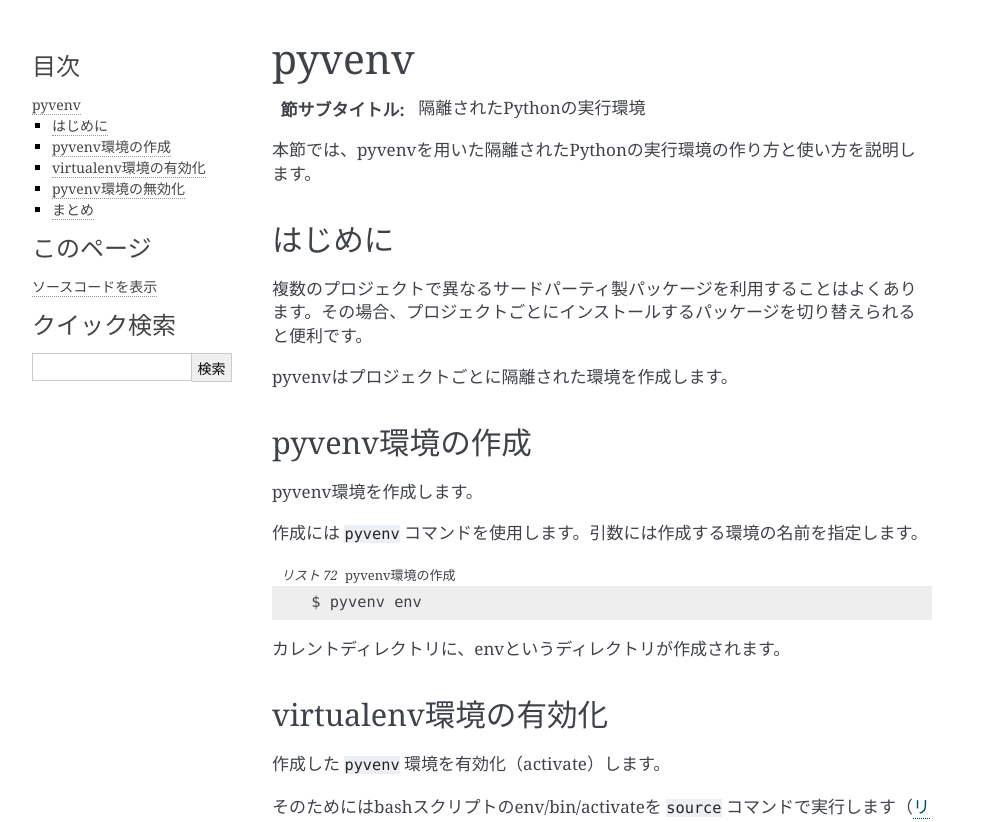
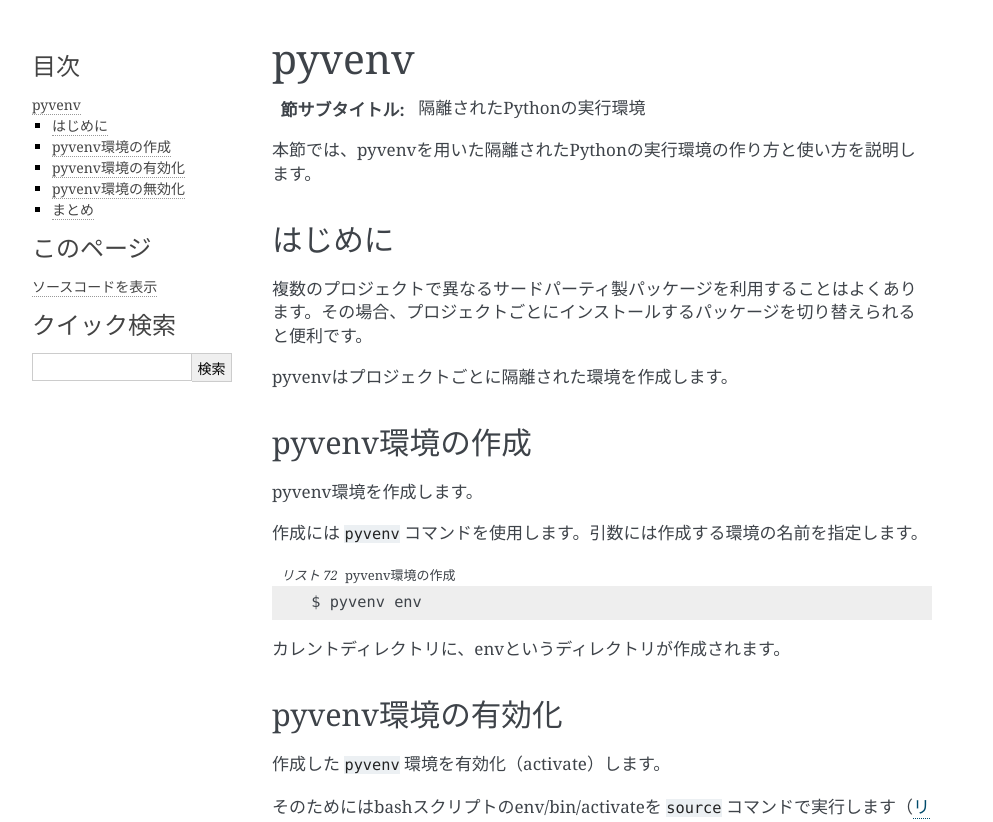
Before and after one commit to pyconjp/pycamp.pycon.jp, a Sphinx documentation site: the page built from source/6_pyvenv.rst, in a window 1280 px wide. Shown: the top 822 px of the page, without its empty margins (148-1141 px from the left). Built offline with Sphinx 7.4.7, drawn with Linux system fonts in a browser that asks for light colours.

Commit message:
間違いを修正　#9

```diff
--- a/source/6_pyvenv.rst
+++ b/source/6_pyvenv.rst
@@ -1,6 +1,6 @@
 .. -*- coding: utf-8 -*-
 
-.. _virtualenv-section:
+.. _pyvenv-section:
 
 ============
  pyvenv
@@ -32,7 +32,7 @@ pyvenv環境を作成します。
 
 カレントディレクトリに、envというディレクトリが作成されます。
 
-virtualenv環境の有効化
+pyvenv環境の有効化
 ======================
 
 作成した ``pyvenv`` 環境を有効化（activate）します。
```
